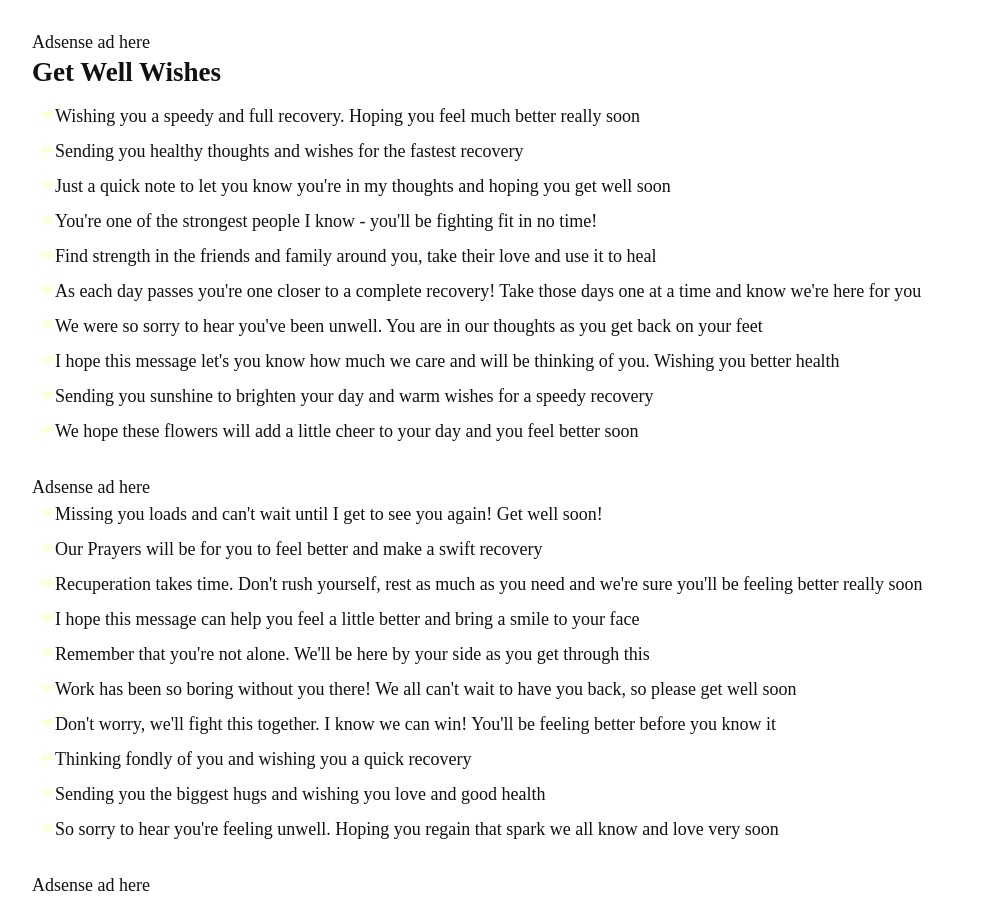
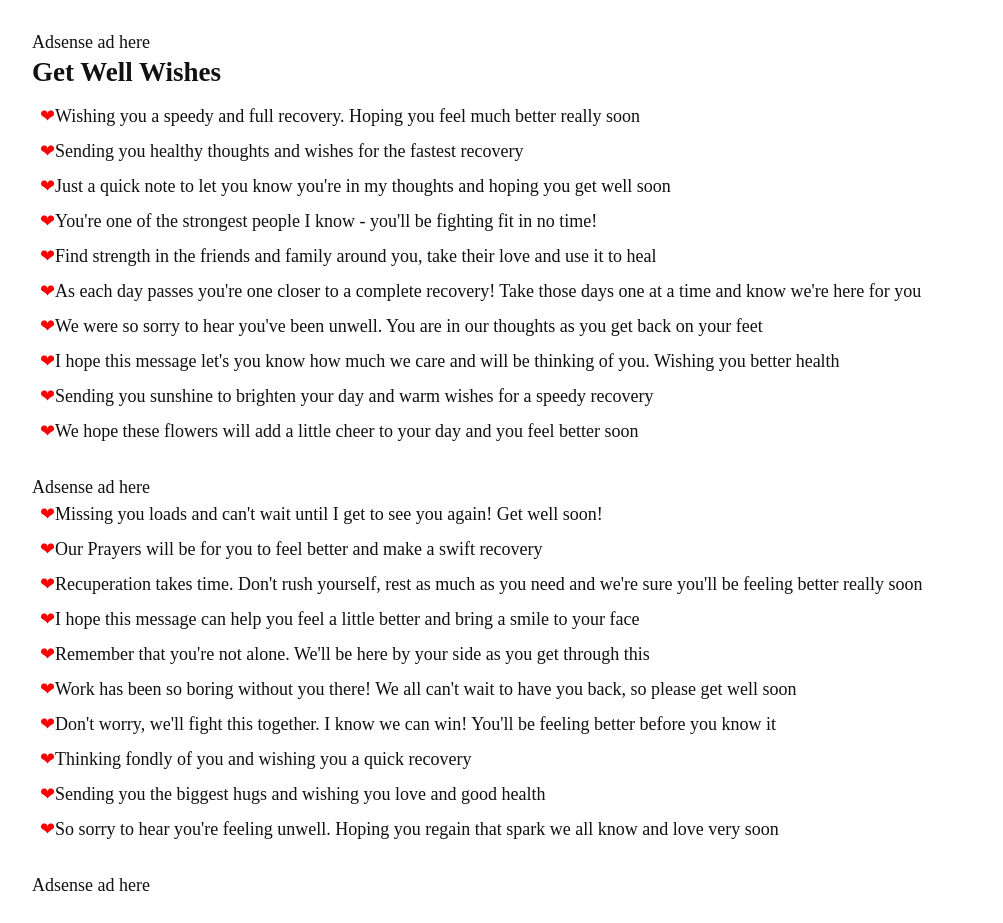
Before and after one commit to andyml123/andyml123.github.io, a Jekyll site: the page index2.html, which Jekyll copies as it is, in a window 1280 px wide. Shown: the part 525-1448 px from the top of the page, without its empty margins (138-1141 px from the left). Built offline with Jekyll 4.4.1, drawn with Linux system fonts in a browser that asks for light colours.

Commit message:
Update _layout.scss

```diff
--- a/_sass/_layout.scss
+++ b/_sass/_layout.scss
@@ -474,7 +474,7 @@ list-style:none;
 
 ul.heart li:before{
 content:'\2764';
-color: #ffffe0;
+color: red;
 }
 
 ul.heart li {
```
